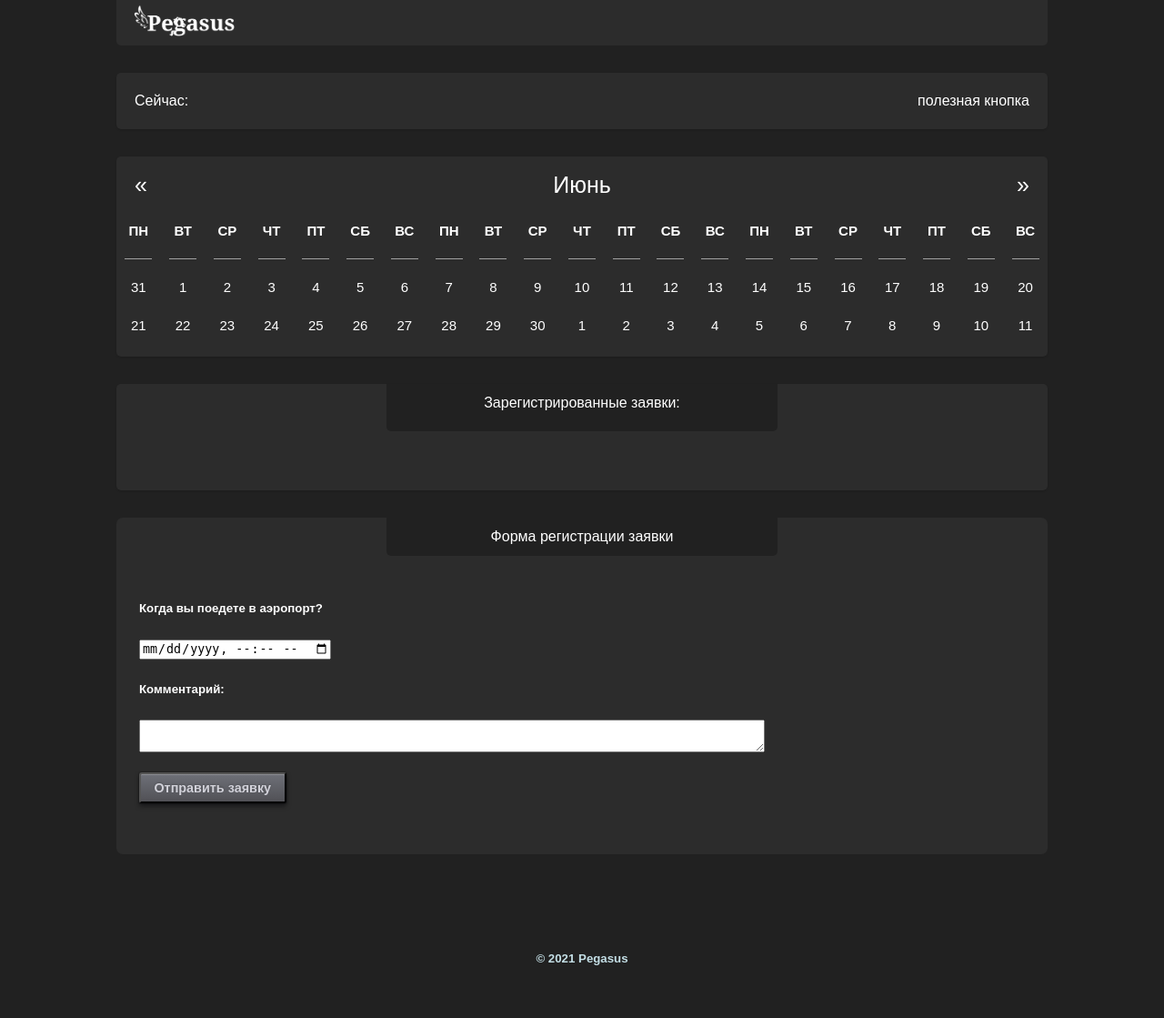
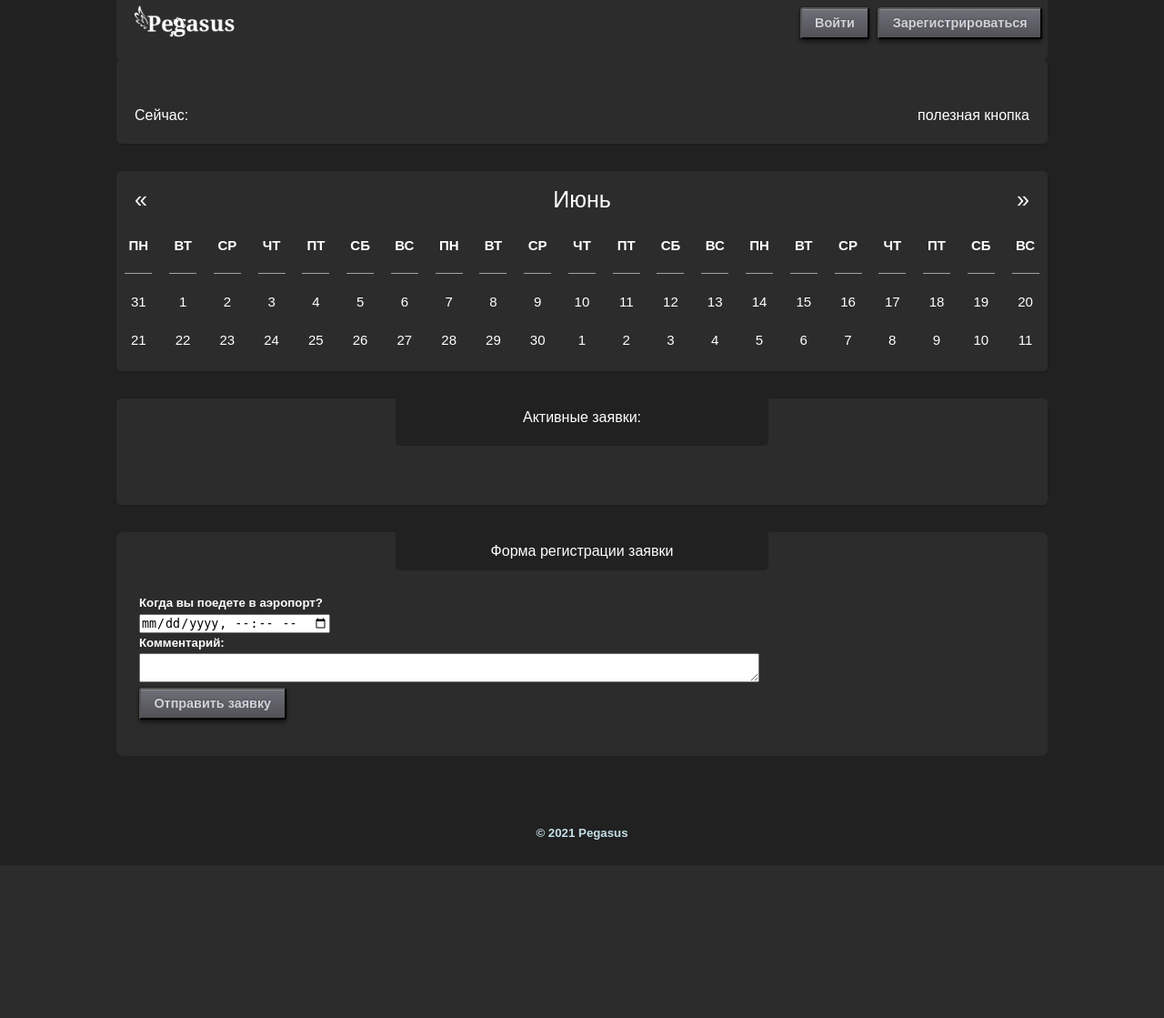
Before and after one commit to Igor-hub-it/Kyrsovaya, a Flask app: page / in a window 1280 px wide. Shown: the whole page at 91% size. After the commit the page ends 923 px from the top, so only its background shows below. Run offline with Flask 2, Linux system fonts and the light colour scheme.

Commit message:
fix reg route, reg page. refact base and includes

```diff
--- a/app.py
+++ b/app.py
@@ -24,6 +24,9 @@ def includes():
 def manual():
     return render_template('manual.html')
 
+@app.route('/registration')
+def registration():
+    return render_template('registration.html')
 
 @app.route('/', methods=['CALENDAR', 'CREATE_REQ'])
 def includes_request():
--- a/static/style.css
+++ b/static/style.css
@@ -1,4 +1,15 @@
-body{
+* {
+    margin: 0;
+    padding: 0;
+    box-sizing: border-box;
+}
+
+html, body {
+    width: 100%;
+    min-height: 100%;
+}
+
+.app {
     font-family: Raleway, sans-serif;
     font-size: 1rem;
     line-height: 22px;
@@ -8,11 +19,12 @@ body{
     margin: 0;
     width: 100%;
     height: 100%;
+    display: flex;
+    flex-direction: column;
 }
 
 .navbar{
-    height: 50px;
-    position: absolute;
+    padding: 0 0 15px;
     width: 80%;
     background-color: #2c2c2c;
     align-items: center;
@@ -23,16 +35,36 @@ body{
     border-bottom-right-radius: 5px;
 }
 
+.button_nav{
+    display: flex;
+}
+
+/* @media (max-width: 1067px){
+    .container{
+        flex-direction: column;
+    }
+} */
+
 .container{
     width: 100%;
     padding-right: 15px;
     padding-left: 15px;
     margin-right: auto;
     margin-left: auto;
+    display: flex;
+    justify-content: space-between;
+    align-items: center;
+    flex-wrap: wrap;
 }
 
-main{
-    margin-top: 30px;
+    /* main{
+        margin-top: 30px;
+    } */
+
+.main {
+    display: flex;
+    flex-wrap: wrap;
+    width: 100%;
 }
 
 @media (max-width: 1233px){
@@ -43,13 +75,15 @@ main{
 }
 
 .register_wind{
-    margin-top: 30px!important;
+    margin: auto;
+    margin-top: 30px;
     padding-bottom: 30px;
+    display: flex;
+    flex-direction: column;
     width: 80%;
     background-color: #2c2c2c;
     border-radius: 5px;
     box-shadow: 0 1px 2px 0 rgb(0 0 0 / 15%);
-    margin: auto;
 }
 
 .title_of_register_wind{
@@ -63,12 +97,10 @@ main{
 }
 
 .register_wind_input{
-    display: flex;
-    justify-content: space-around;
-    margin: 25px;
+    margin: 25px auto;
 }
 
-button.new_user{
+/* button.new_user{
     margin-top: 40px;
     position: relative;
     display: inline-block;
@@ -86,9 +118,10 @@ button.new_user{
     0 3px 5px rgba(0,1,6,.5),
     0 0 1px 1px rgba(0,1,6,.2);
     transition: .2s ease-in-out;
-}
+    cursor: pointer;
+} */
 
-button.new_user:hover:not(:active){
+/* button.new_user:hover:not(:active){
     background: linear-gradient(rgb(126,126,134), rgb(70,71,76)) rgb(126,126,134);
 }
 
@@ -100,7 +133,7 @@ button.new_user:active, button.new_req:hover{
     0 2px 3px rgba(0,0,0,.5) inset,
     0 1px 1px rgba(255,255,255,.1);
     cursor: pointer;
-}
+} */
 
 @media (max-width: 1233px){
     .first_block{
@@ -172,15 +205,6 @@ button.new_user:active, button.new_req:hover{
         float: left!important;
     }
 }
-
-/* @media (min-width: 768px){
-    .week1, .week2{
-        -webkit-box-flex: 0;
-        -ms-flex: 0 0 50%;
-        flex: 0 0 50%;
-        min-width: 50%;
-    }
-} */
 
 @media (max-width: 1067px){
     .week3, .week2{
@@ -321,9 +345,16 @@ button.new_user:active, button.new_req:hover{
 
 .place_to_comment{
     width: 70%;
+    resize: vertical;
+    min-height: 2em;
+    max-height: 15em;
 }
 
-button.new_req{
+button.sign_up{
+    margin-left: 5%;
+}
+
+button.new_req, button.sign_up, button.log_in, button.new_user{
     position: relative;
     display: inline-block;
     font-size: 90%;
@@ -340,9 +371,10 @@ button.new_req{
     0 3px 5px rgba(0,1,6,.5),
     0 0 1px 1px rgba(0,1,6,.2);
     transition: .2s ease-in-out;
+    cursor: pointer;
 }
 
-button.new_req:hover:not(:active){
+/* button.new_req:hover:not(:active){
     background: linear-gradient(rgb(126,126,134), rgb(70,71,76)) rgb(126,126,134);
 }
 
@@ -354,7 +386,7 @@ button.new_req:active, button.new_req:hover{
     0 2px 3px rgba(0,0,0,.5) inset,
     0 1px 1px rgba(255,255,255,.1);
     cursor: pointer;
-}
+} */
 
 .footer{
     margin-top: 50px;
--- a/templates/base.html
+++ b/templates/base.html
@@ -9,3 +9,9 @@
     <title>Pegasus</title>
 </head>
 <body>
+<div class="app">
+    {% include 'header.html' %}
+    {% block content %}
+    {% endblock %}
+    {% include 'footer.html' %}
+</div>
--- a/templates/header.html
+++ b/templates/header.html
@@ -1,11 +1,13 @@
-<div id="app">
 <header class="header-global">
     <nav class="navbar">
         <div class="container">
             <a href="{{ url_for('includes') }}">
                 <img src="../static/img/logo.png" alt="Pegasus" width="120">
             </a>
+            <div class="button_nav">
+                <p><button class="log_in">Войти</button></p>
+                <p><button class="sign_up">Зарегистрироваться</button></p>
+            </div>
         </div>
     </nav>
 </header>
-</div>
--- a/templates/includes.html
+++ b/templates/includes.html
@@ -1,8 +1,8 @@
-{% include 'base.html' %}
-{% include 'header.html' %}
-<script src="../static/scripts/user.js"></script>
-{% include 'first_block.html' %}
-{% include 'calendar.html' %}
-{% include 'request_window.html' %}
-{% include 'req_maker.html' %}
-{% include 'footer.html' %}
+{% extends 'base.html' %}
+{% block content %}
+    <script src="../static/scripts/user.js"></script>
+    {% include 'first_block.html' %}
+    {% include 'calendar.html' %}
+    {% include 'request_window.html' %}
+    {% include 'req_maker.html' %}
+{% endblock %}
--- /dev/null
+++ b/templates/registration.html
@@ -0,0 +1,4 @@
+{% extends 'base.html' %}
+{% block content %}
+    {% include 'register_window.html' %}
+{% endblock %}
--- a/templates/request_window.html
+++ b/templates/request_window.html
@@ -1,6 +1,6 @@
 <div class="request_window">
     <div class="title_of_req_window">
-        Зарегистрированные заявки:
+        Активные заявки:
     </div>
     <div class="requests" id="requests">
         <!--
```
Also changed, not shown: 1 other file. Lines whose indentation alone changed are shown as unchanged.
